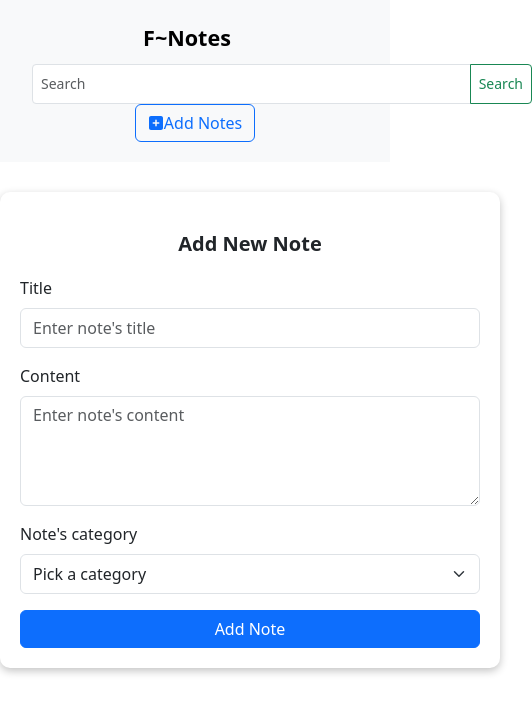
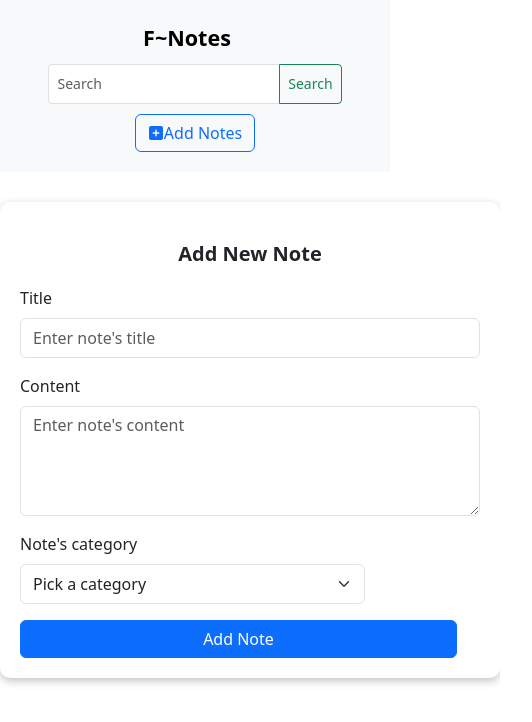
Before and after one commit to mhdfaaiz/Notes_App-frontend, a React (Create React App) app: page /add-notes in a window 390 px wide. Shown: the top 722 px of the page, 532 px wide, since content can reach past the window. Built offline with nearby package versions, Linux system fonts and the light colour scheme; no server answers.

Commit message:
responsiveness made changes

```diff
--- a/src/App.js
+++ b/src/App.js
@@ -37,13 +37,15 @@ const App = () => {
   }, [searchText])
 
   useEffect(() => {
+
     axios.get("http://127.0.0.1:8000/notes/").then(res => {
       setNotes(res.data)
     })
       .catch(err => {
         console.log(err.message)
       })
-  }, [])
+  }
+    , [])
 
   const [filterText, setFilterText] = useState("")
 
--- a/src/Pages/HomePage.js
+++ b/src/Pages/HomePage.js
@@ -5,8 +5,8 @@ import NotesCardContainer from '../components/NotesCardContainer'
 const HomePage = ({ notes, handleFilterText, searchText }) => {
     return (
         <div>
-            {searchText.length > 0 && notes.length < 1 ? <h3 style={{ color: 'red', textAlign: 'center' }}>Sorry! No Notes Found</h3> : <Filter handleFilterText={handleFilterText} />}
-            <NotesCardContainer notes={notes} />
+            {searchText.length > 0 && notes.length < 1 ? <h3 style={{ color: 'red', textAlign: 'center' }}>Sorry! No notes found</h3> : <Filter handleFilterText={handleFilterText} />}
+            {notes.length === 0 ? <h3 style={{ textAlign: 'center', color: 'blue' }}>No notes available! Start Adding some notes.</h3> : <NotesCardContainer notes={notes} />}
         </div>
     )
 }
--- a/src/components/Navibar.js
+++ b/src/components/Navibar.js
@@ -33,7 +33,7 @@ function navbar({ searchText, handleSearchText }) {
 
                     <Link to="/add-notes" style={{ textDecoration: "none" }}>
                         <button
-                            className="btn btn-outline-primary btn-md"
+                            className=" add btn btn-outline-primary btn-md"
                             type="button"
 
                         >
--- a/src/index.css
+++ b/src/index.css
@@ -28,6 +28,11 @@ body {
 .card-body {
   flex: 1 1 auto;
   padding: 1.57rem;
+}
+
+.note-content {
+  height: 64px;
+  overflow: hidden;
 }
 
 .note-has-grid .nav-link {
@@ -141,14 +146,51 @@ body {
   display: none;
 }
 
-@media (max-width: 767.98px) {
+
+@media (max-width: 768px) {
   .note-has-grid .single-note-item {
-    max-width: 100%;
+    max-width: 90%;
+
   }
+
+  .note-content {
+    height: 64px;
+    overflow: hidden;
+  }
+
+  .form-select {
+    max-width: 75%
+  }
+
+  .container {
+    margin-left: 10px;
+  }
+
+  .d-flex {
+    max-width: 95%;
+    justify-content: center;
+
+  }
+
+  .add {
+    margin-top: 10px;
+  }
+
+  .body {
+    overflow: hidden;
+    position: fixed;
+    height: 100%;
+    width: 100%;
+  }
+
+  .navbar {
+    width: 100%;
+  }
+
+  #root {
+    width: 100%;
+  }
+
+
+
 }
-
-@media (max-width: 991.98px) {
-  .note-has-grid .single-note-item {
-    max-width: 216px;
-  }
-}
```
